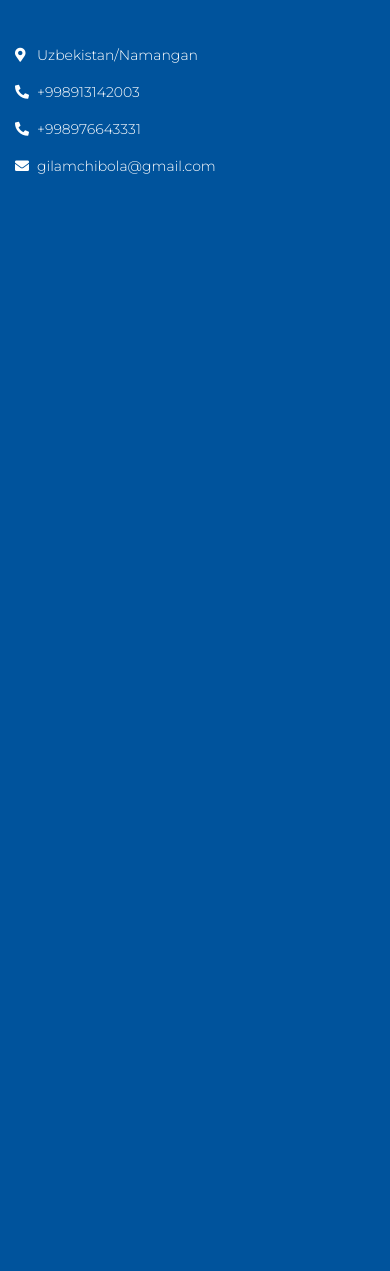
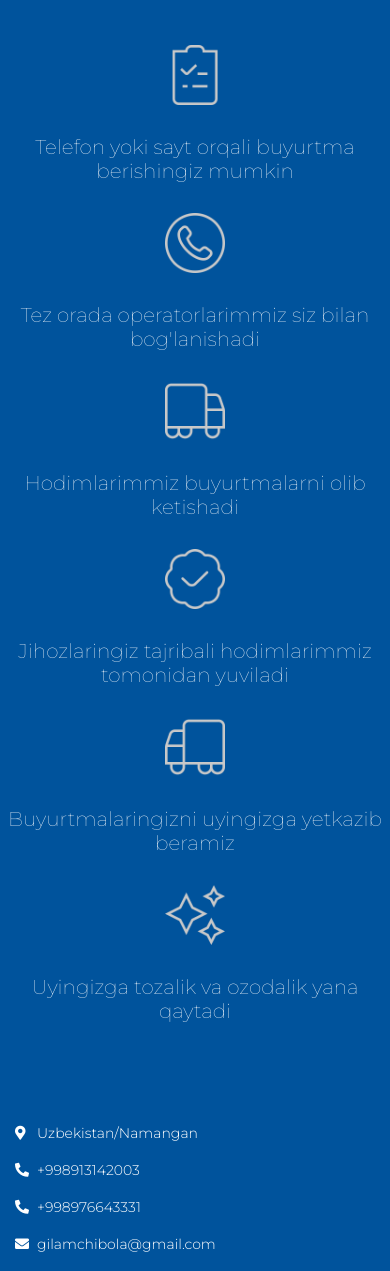
Before and after one commit to sulaymanovI/gilam_yuvish_hizmati, a Django app: page / in a window 390 px wide. Shown: the part 1214-2485 px from the top of the page. Before the commit the page ends 1388 px from the top, so only its background shows below. Run offline with Django 5.2, Linux system fonts and the light colour scheme; some libraries are stand-ins or nearby versions.

Commit message:
news in html css

```diff
--- a/gilam_yuvish_hizmati_app/views.py
+++ b/gilam_yuvish_hizmati_app/views.py
@@ -1,6 +1,7 @@
 from django.shortcuts import render
 from .forms import BuyurtmaForm
 import requests
+from django.http import HttpResponse
 
 BOT_TOKEN = "7279156416:AAED89ccV2IyC8HTlHg97CnYICPj3En_nM8"
 telegram_send_message_api = f'https://api.telegram.org/bot{BOT_TOKEN}/sendMessage'
--- a/static/style.css
+++ b/static/style.css
@@ -382,6 +382,12 @@ a:focus {
     }
 }
 
+.one-step {
+    display: flex;
+    flex-direction: column;
+    justify-content: center;
+}
+
 
 .footer {
     position: relative;
@@ -476,3 +482,91 @@ a:focus {
         font-size: 18px;
     }
 }
+
+@media(max-width:480px){
+    .icons{
+        display: flex !important;
+        flex-direction: column ;
+        cursor: pointer;
+}
+.one-step {
+    display: flex !important;
+    flex-direction: column;
+    justify-content: space-between;
+    align-items: center;
+    text-align: center;
+}
+
+.h2{
+    color: white;
+    font-size: 40px;
+
+    text-align: center !important;
+}
+
+    .icons .one-step h3{
+        font-size: 20px !important;
+        margin-bottom: 30px;
+}
+    .icons .one-step h1{
+        font-size: 100px !important;
+    }
+    .footer{
+        padding-top: 30px;
+    }
+    .one-step .second{
+        height: 60px !important;
+    }
+
+    .one-step .first{
+        height: 60px !important;
+    }
+
+}
+
+
+.h2{
+    color: white;
+    font-size: 80px;
+    text-align: center;
+    font-weight: 100;
+    padding-bottom: 40px;
+}
+
+.icons{
+    display: grid;
+    grid-template-columns: auto auto auto;
+    cursor: pointer;
+}
+.icons .one-step h1{
+    font-size: 150px;
+    color: white;
+    font-weight: 100;
+}
+
+.icons .one-step{
+    align-items: center;
+    justify-content: center;
+}
+
+
+.icons .one-step h3{
+    font-size: 24px;
+    color:white;
+    font-weight: 100;
+    display: inline-block;
+    text-align:center;
+    margin-top: 30px;
+}
+
+.footer{
+    padding-top: 70px;
+}
+
+.one-step .second{
+    height: 80px;
+}
+
+.one-step .first{
+    height: 80px;
+}
--- a/templates/index.html
+++ b/templates/index.html
@@ -14,13 +14,14 @@
         <link href="https://fonts.googleapis.com/css2?family=Montserrat:wght@100;300;400&display=swap" rel="stylesheet">
 
         <!-- CSS Libraries -->
+        <link rel="stylesheet" href="https://example.com/path/to/your-icon-library.css">
         <link href="https://stackpath.bootstrapcdn.com/bootstrap/4.4.1/css/bootstrap.min.css" rel="stylesheet">
         <link href="https://cdnjs.cloudflare.com/ajax/libs/font-awesome/5.10.0/css/all.min.css" rel="stylesheet">
         <link href="lib/owlcarousel/assets/owl.carousel.min.css" rel="stylesheet">
         <link href="lib/lightbox/css/lightbox.min.css" rel="stylesheet">
 
         <!-- Template Stylesheet -->
-        <link href="{% static "style.css" %}" rel="stylesheet">
+        <link href="{% static 'style.css' %}" rel="stylesheet">
     </head>
     <body>
         <div class="wrapper">
@@ -69,6 +70,32 @@
                     </div>
                 </div>
             </div>
+            <div class="icons">
+                <div class="one-step">
+                    <img src="{% static 'buyurtma.png' %}" alt="" class="first">
+                    <h3>Telefon yoki sayt orqali buyurtma berishingiz mumkin    </h3>
+                </div>
+                <div class="one-step">
+                    <img src="{% static 'phone.png' %}" alt="" class="first">
+                    <h3>Tez orada operatorlarimmiz siz bilan bog'lanishadi</h3>
+                </div>
+                <div class="one-step">
+                    <img src="{% static 'olibketish.png' %}" alt="" class="first">
+                    <h3>Hodimlarimmiz buyurtmalarni olib ketishadi</h3>
+                </div>
+                <div class="one-step">
+                    <img src="{% static 'done.png' %}" alt="" class="second">
+                    <h3>Jihozlaringiz tajribali hodimlarimmiz tomonidan yuviladi</h3>
+                </div>
+                <div class="one-step">
+                    <img src="{% static 'olibkelish.png' %}" alt="" class="second">
+                    <h3>Buyurtmalaringizni uyingizga yetkazib beramiz</h3>
+                </div>
+                <div class="one-step">
+                    <img src="{% static 'tozalik.png' %}" alt="" class="second">
+                    <h3>Uyingizga tozalik va ozodalik yana qaytadi</h3>
+                </div>
+            </div>
             <div class="footer">
                 <div class="container">
                     <div class="row">
```
Also changed, not shown: gilam_yuvish_hizmati_project/settings.py (+16 -16 lines), static/buyurtma.png (added), static/done.png (added), static/olibkelish.png (added), static/olibketish.png (added), static/phone.png (added), static/tozalik.png (added).
